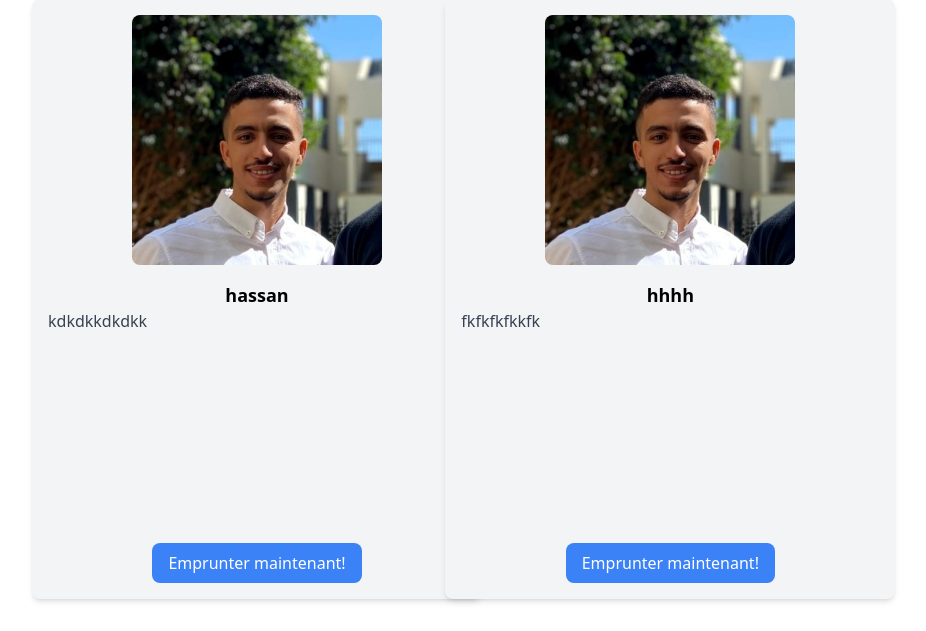
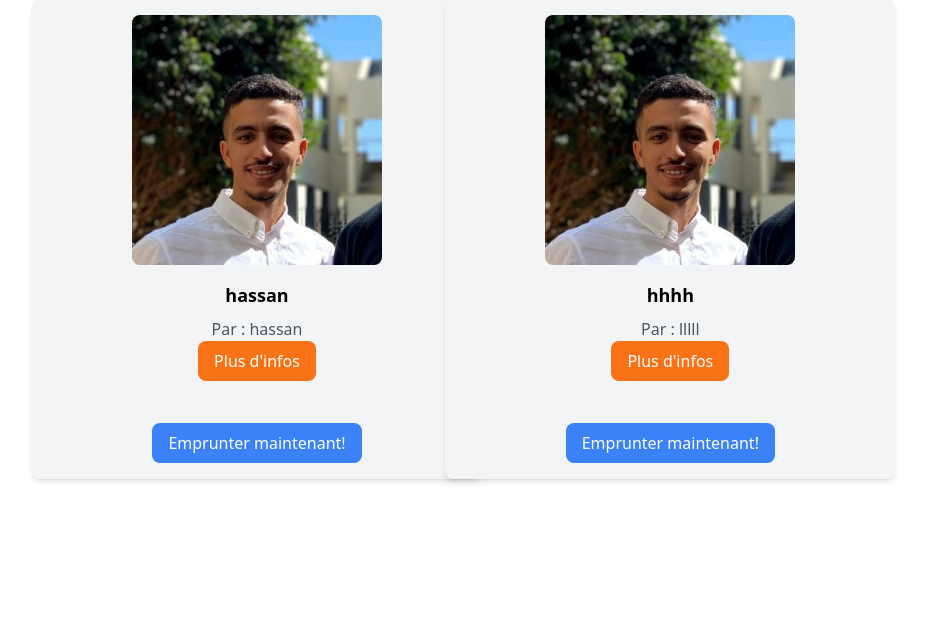
Before and after one commit to Ayoub-fetti/Syst-me-de-Gestion-de-Biblioth-que, a PHP site: page /votre-projet/Books.php in a window 1280 px wide. Shown: the part 233-864 px from the top of the page, without its empty margins (0-926 px from the left). After the commit the page ends 717 px from the top, so only its background shows below. Run offline with PHP 8.4, Linux system fonts and the light colour scheme; the visitor is signed in with stand-in values (Sample User, id 1); data comes from the database, SQL or seed files in the repository; some libraries are stand-ins or nearby versions.

Commit message:
edit description in books.php

```diff
--- a/Books.php
+++ b/Books.php
@@ -4,7 +4,7 @@
 <head>
     <meta charset="UTF-8">
     <meta name="viewport" content="width=device-width, initial-scale=1.0">
-    <title>Document</title>
+    <title>Liste des livres</title>
     <script src="https://cdn.tailwindcss.com"></script>
     <script src="https://code.jquery.com/jquery-3.6.0.min.js"></script>
 </head>
@@ -244,7 +244,7 @@ document.querySelector('#reservationModal > div').addEventListener('click', func
     <!-- Container pour les livres -->
     <div id="booksContainer" class="grid grid-cols-1 md:grid-cols-2 lg:grid-cols-3 gap-6">
         <?php foreach ($books as $book): ?>
-            <div class="text-center bg-gray-100 p-4 rounded-lg shadow-md w-[450px] h-[600px] mx-auto overflow-y-auto flex flex-col">
+            <div class="text-center bg-gray-100 p-4 rounded-lg shadow-md w-[450px] h-[480px] mx-auto overflow-y-auto flex flex-col">
                 <div class="flex-grow">
                     <img alt="<?php echo htmlspecialchars($book['title']); ?>"
                          class="w-[250px] h-[250px] rounded-lg object-cover mx-auto"
@@ -252,7 +252,16 @@ document.querySelector('#reservationModal > div').addEventListener('click', func
                     <p name="title" class="mt-4 text-lg font-semibold">
                         <?php echo $book['title']; ?>
                     </p>
-                    <p class="text-gray-700 mb-4 text-justify"><?php echo htmlspecialchars($book['summary']); ?></p>
+                    <p class="text-gray-600 mt-2">
+                        Par : <?php echo htmlspecialchars($book['author']); ?>
+                    </p>
+                    <p class="text-gray-700 mb-4 text-justify hidden book-description">
+                        <?php echo htmlspecialchars($book['summary']); ?>
+                    </p>
+                    <button type="button"
+                            class="show-more-btn px-4 py-2 bg-orange-500 text-white rounded-lg hover:bg-orange-600">
+                        Plus d'infos
+                    </button>
                 </div>
                 <div class="mt-auto">
                     <?php if ($isLoggedIn): ?>
@@ -330,6 +339,13 @@ document.querySelector('#reservationModal > div').addEventListener('click', func
                 }
             });
         });
+
+        // Gestionnaire pour le bouton "Plus d'infos"
+        $('.show-more-btn').on('click', function() {
+            const description = $(this).prev('.book-description');
+            description.toggleClass('hidden');
+            $(this).text(description.hasClass('hidden') ? 'Plus d\'infos' : 'Moins d\'infos');
+        });
     });
     </script>
 </body>
```
